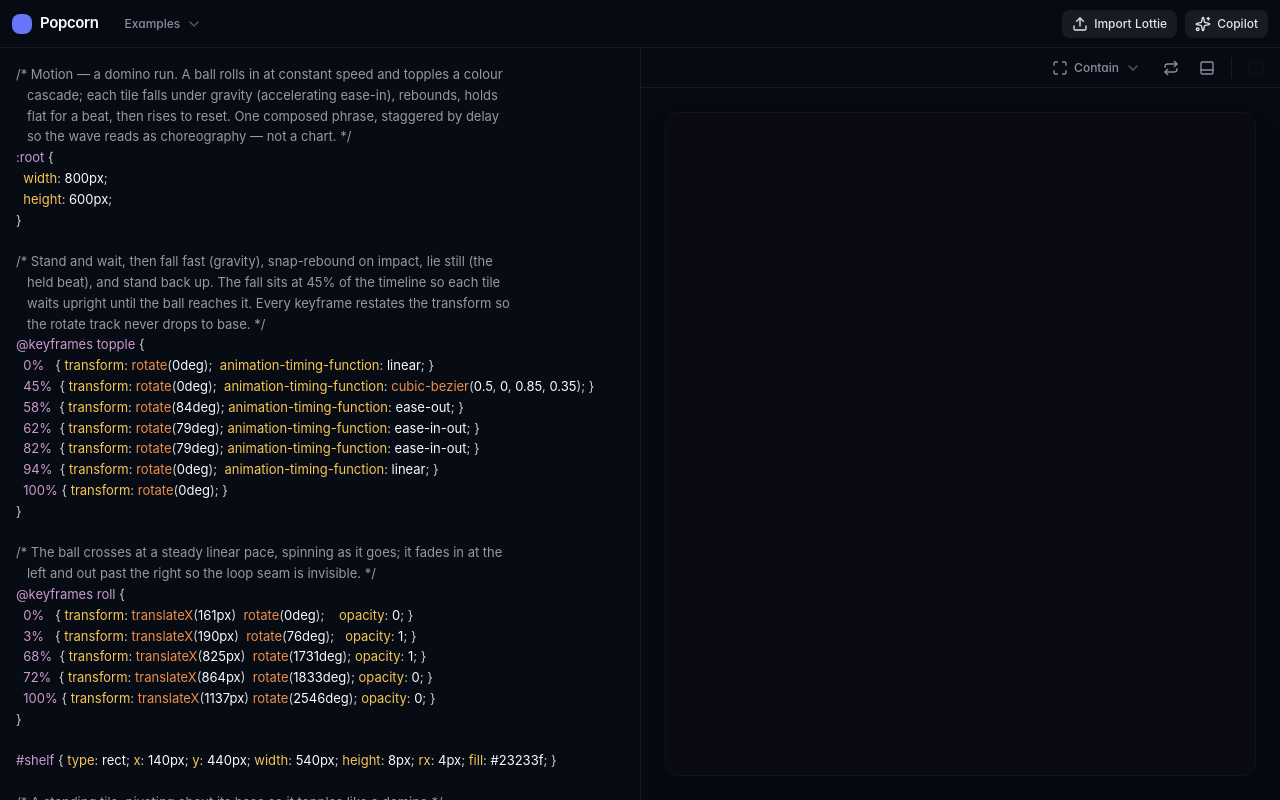
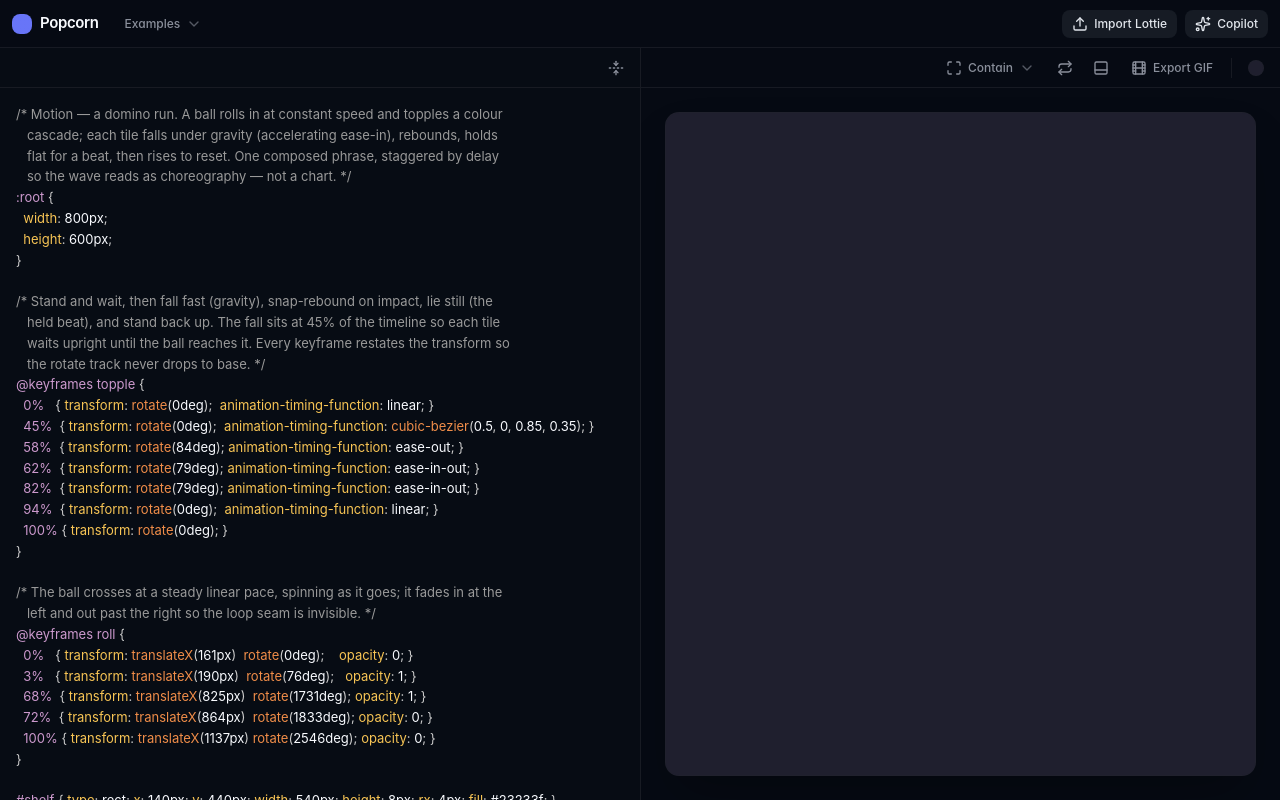
Before and after one commit to ayarse/popkorn, a React (Vite) app in the folder packages/demo/: page / in a window 1280 px wide. Built offline with nearby package versions, Linux system fonts and the light colour scheme; a web font is replaced by a local one.

Commit message:
feat(demo): GIF export and minify/format toggle

```diff
--- a/packages/demo/package.json
+++ b/packages/demo/package.json
@@ -18,6 +18,7 @@
     "@radix-ui/react-tooltip": "^1.2.12",
     "class-variance-authority": "^0.7.1",
     "clsx": "^2.1.1",
+    "gifenc": "^1.0.3",
     "lucide-react": "^1.23.0",
     "prismjs": "^1.30.0",
     "react": "^18.3.1",
--- a/packages/demo/src/App.tsx
+++ b/packages/demo/src/App.tsx
@@ -50,8 +50,12 @@ import {
   Repeat,
   RepeatOff,
   Maximize,
+  FoldVertical,
+  UnfoldVertical,
+  Film,
 } from "lucide-react";
 import { cn } from "@/lib/utils";
+import { exportGif, downloadGif } from "@/lib/gif";
 
 const enc = new TextEncoder();
 const bytes = (s: string) => enc.encode(s).length;
@@ -72,6 +76,7 @@ function fmtPct(d: number): string {
 }
 
 type SizePair = { lottie: number; popcorn: number };
+type SizeDelta = { before: number; after: number };
 
 type ImportResult = {
   label: string;
@@ -81,7 +86,11 @@ type ImportResult = {
   min?: SizePair;
 };
 
-function buildImportResult(label: string, rawLottie: string, css: string): ImportResult {
+function buildImportResult(
+  label: string,
+  rawLottie: string,
+  css: string,
+): ImportResult {
   const raw: SizePair = { lottie: bytes(rawLottie), popcorn: bytes(css) };
   let min: SizePair | undefined;
   try {
@@ -121,16 +130,52 @@ function App() {
   const [error, setError] = useState<string | null>(null);
   const [importResult, setImportResult] = useState<ImportResult | null>(null);
   const [showImport, setShowImport] = useState(false);
-  const [bgIndex, setBgIndex] = useState(4); // Ink
+  const [bgIndex, setBgIndex] = useState(3); // Graphite
   const [controlsVisible, setControlsVisible] = useState(true);
   const [loop, setLoop] = useState(true);
   const [fit, setFit] = useState<FitMode>("contain");
   const [chatOpen, setChatOpen] = useState(false);
+  const [minified, setMinified] = useState(false);
+  const [sizeDelta, setSizeDelta] = useState<SizeDelta | null>(null);
+  // null = idle; 0..1 = export progress fraction.
+  const [exportProgress, setExportProgress] = useState<number | null>(null);
+
+  async function handleExportGif() {
+    if (exportProgress !== null) return;
+    setExportProgress(0);
+    try {
+      const bytes = await exportGif(source, {
+        background: activeBg.value,
+        onProgress: setExportProgress,
+      });
+      downloadGif(bytes);
+    } catch (e: any) {
+      setError(`GIF export failed: ${e.message}`);
+    } finally {
+      setExportProgress(null);
+    }
+  }
 
   useEffect(() => {
     const ex = examples.find((e) => e.key === currentExample);
-    if (ex) setSource(ex.source);
+    if (ex) {
+      setSource(ex.source);
+      setMinified(false);
+      setSizeDelta(null);
+    }
   }, [currentExample]);
+
+  function toggleMinify() {
+    try {
+      const next = serialize(parse(source), { minify: !minified });
+      setSizeDelta({ before: bytes(source), after: bytes(next) });
+      setSource(next);
+      setMinified(!minified);
+      setError(null);
+    } catch (e: any) {
+      setError(`Could not format: ${e.message}`);
+    }
+  }
 
   function importLottie(text: string, label: string): boolean {
     setError(null);
@@ -145,6 +190,8 @@ function App() {
       const { css, warnings, blocked } = convertLottie(lottie);
       setCurrentExample(null);
       setSource(css);
+      setMinified(false);
+      setSizeDelta(null);
       const result = buildImportResult(label, text, css);
       result.warnings = warnings;
       result.blocked = blocked;
@@ -159,7 +206,8 @@ function App() {
   function handleLottieFile(file: File) {
     const reader = new FileReader();
     reader.onload = () => {
-      if (importLottie(reader.result as string, `"${file.name}"`)) setShowImport(false);
+      if (importLottie(reader.result as string, `"${file.name}"`))
+        setShowImport(false);
     };
     reader.onerror = () => setError(`Could not read file: ${file.name}`);
     reader.readAsText(file);
@@ -174,7 +222,9 @@ function App() {
         <header className="flex h-12 shrink-0 items-center gap-2 border-b border-border px-3">
           <div className="flex items-center gap-2 pr-2">
             <div className="size-5 rounded-md bg-gradient-to-br from-primary to-accent" />
-          <h1 className="text-[15px] font-semibold tracking-tight">Popcorn</h1>
+            <h1 className="text-[15px] font-semibold tracking-tight">
+              Popcorn
+            </h1>
           </div>
 
           <DropdownMenu>
@@ -210,7 +260,10 @@ function App() {
 
           <div className="ml-auto flex items-center gap-2">
             {importResult && (
-            <ImportStatusChip result={importResult} onDismiss={() => setImportResult(null)} />
+              <ImportStatusChip
+                result={importResult}
+                onDismiss={() => setImportResult(null)}
+              />
             )}
             <Button
               variant="secondary"
@@ -236,11 +289,42 @@ function App() {
         {/* Main content */}
         <div className="flex flex-1 overflow-hidden">
           {/* Source panel */}
-        <div className="flex-1 overflow-auto border-r border-border bg-card/30">
+          <div className="flex flex-1 flex-col overflow-hidden border-r border-border bg-card/30">
+            <div className="flex h-10 shrink-0 items-center gap-2 border-b border-border px-2">
+              <div className="ml-auto flex items-center gap-2">
+                {sizeDelta && (
+                  <span className="font-mono text-[11px] text-muted-foreground">
+                    {humanBytes(sizeDelta.before)} →{" "}
+                    {humanBytes(sizeDelta.after)} (
+                    {fmtPct(pct(sizeDelta.before, sizeDelta.after))})
+                  </span>
+                )}
+                <Tooltip>
+                  <TooltipTrigger asChild>
+                    <Button variant="ghost" size="icon" onClick={toggleMinify}>
+                      {minified ? (
+                        <UnfoldVertical className="size-4" />
+                      ) : (
+                        <FoldVertical className="size-4" />
+                      )}
+                    </Button>
+                  </TooltipTrigger>
+                  <TooltipContent>
+                    {minified ? "Format source" : "Minify source"}
+                  </TooltipContent>
+                </Tooltip>
+              </div>
+            </div>
+            <div className="flex-1 overflow-auto">
               <Editor
                 value={source}
-            onValueChange={setSource}
-            highlight={(code) => Prism.highlight(code, Prism.languages.css, "css")}
+                onValueChange={(v) => {
+                  setSource(v);
+                  setSizeDelta(null);
+                }}
+                highlight={(code) =>
+                  Prism.highlight(code, Prism.languages.css, "css")
+                }
                 padding={16}
                 style={{
                   minHeight: "100%",
@@ -250,6 +334,7 @@ function App() {
                   backgroundColor: "transparent",
                 }}
               />
+            </div>
           </div>
 
           {/* Animation panel */}
@@ -321,8 +406,29 @@ function App() {
                     </Button>
                   </TooltipTrigger>
                   <TooltipContent>
-                  {controlsVisible ? "Hide playback controls" : "Show playback controls"}
+                    {controlsVisible
+                      ? "Hide playback controls"
+                      : "Show playback controls"}
                   </TooltipContent>
+                </Tooltip>
+
+                {/* Export GIF */}
+                <Tooltip>
+                  <TooltipTrigger asChild>
+                    <Button
+                      variant="ghost"
+                      size="sm"
+                      className="gap-1.5"
+                      onClick={handleExportGif}
+                      disabled={exportProgress !== null}
+                    >
+                      <Film className="size-3.5" />
+                      {exportProgress !== null
+                        ? `Exporting… ${Math.round(exportProgress * 100)}%`
+                        : "Export GIF"}
+                    </Button>
+                  </TooltipTrigger>
+                  <TooltipContent>Export animation as GIF</TooltipContent>
                 </Tooltip>
 
                 <div className="mx-1 h-5 w-px bg-border" />
@@ -358,7 +464,7 @@ function App() {
                           onClick={() => setBgIndex(i)}
                           className={cn(
                             "flex items-center gap-2 rounded-md px-2 py-1.5 text-xs transition-colors hover:bg-secondary/60",
-                          bgIndex === i && "bg-secondary/60"
+                            bgIndex === i && "bg-secondary/60",
                           )}
                         >
                           <span
@@ -386,7 +492,13 @@ function App() {
             <div className="relative flex flex-1 items-center justify-center p-6 overflow-hidden">
               <div
                 className="flex w-full max-w-[960px] rounded-xl border border-border/60 shadow-2xl shadow-black/30 overflow-hidden"
-              style={{ height: "100%", backgroundColor: activeBg.value === "transparent" ? undefined : activeBg.value }}
+                style={{
+                  height: "100%",
+                  backgroundColor:
+                    activeBg.value === "transparent"
+                      ? undefined
+                      : activeBg.value,
+                }}
               >
                 <MotionCanvas
                   source={source}
@@ -403,7 +515,9 @@ function App() {
               {error && (
                 <div className="absolute bottom-5 left-1/2 z-30 flex -translate-x-1/2 items-center gap-2 rounded-lg border border-destructive/40 bg-destructive/10 px-3 py-2 text-xs text-foreground backdrop-blur-md">
                   <AlertCircle className="size-4 shrink-0 text-destructive" />
-                <span className="max-w-[420px] truncate font-mono">{error}</span>
+                  <span className="max-w-[420px] truncate font-mono">
+                    {error}
+                  </span>
                 </div>
               )}
             </div>
@@ -417,6 +531,8 @@ function App() {
             onApplySource={(css) => {
               setCurrentExample(null);
               setSource(css);
+              setMinified(false);
+              setSizeDelta(null);
               setImportResult(null);
               setError(null);
             }}
@@ -501,25 +617,41 @@ function ImportStatusChip({
           <div className="px-3 py-2.5 text-xs">
             <div className="mb-2 flex items-center gap-2 font-mono text-[10px] uppercase tracking-wider text-muted-foreground/70">
               <span className="w-2/5" />
-              <span className="flex-1 whitespace-nowrap text-center">Lottie</span>
-              <span className="flex-1 whitespace-nowrap text-center">Popcorn</span>
+              <span className="flex-1 whitespace-nowrap text-center">
+                Lottie
+              </span>
+              <span className="flex-1 whitespace-nowrap text-center">
+                Popcorn
+              </span>
               <span className="w-12 whitespace-nowrap text-center">Δ</span>
             </div>
             <div className="space-y-1.5">
               <div className="flex items-center gap-2 font-mono">
                 <span className="w-2/5 text-muted-foreground">Raw</span>
-                <span className="flex-1 whitespace-nowrap text-center">{humanBytes(raw.lottie)}</span>
-                <span className="flex-1 whitespace-nowrap text-center">{humanBytes(raw.popcorn)}</span>
-                <span className={`w-12 whitespace-nowrap text-center ${deltaPct <= 0 ? "text-emerald-500" : "text-amber-500"}`}>
+                <span className="flex-1 whitespace-nowrap text-center">
+                  {humanBytes(raw.lottie)}
+                </span>
+                <span className="flex-1 whitespace-nowrap text-center">
+                  {humanBytes(raw.popcorn)}
+                </span>
+                <span
+                  className={`w-12 whitespace-nowrap text-center ${deltaPct <= 0 ? "text-emerald-500" : "text-amber-500"}`}
+                >
                   {fmtPct(deltaPct)}
                 </span>
               </div>
               {min && (
                 <div className="flex items-center gap-2 font-mono">
                   <span className="w-2/5 text-muted-foreground">Minified</span>
-                  <span className="flex-1 whitespace-nowrap text-center">{humanBytes(min.lottie)}</span>
-                  <span className="flex-1 whitespace-nowrap text-center">{humanBytes(min.popcorn)}</span>
-                  <span className={`w-12 whitespace-nowrap text-center ${minDeltaPct <= 0 ? "text-emerald-500" : "text-amber-500"}`}>
+                  <span className="flex-1 whitespace-nowrap text-center">
+                    {humanBytes(min.lottie)}
+                  </span>
+                  <span className="flex-1 whitespace-nowrap text-center">
+                    {humanBytes(min.popcorn)}
+                  </span>
+                  <span
+                    className={`w-12 whitespace-nowrap text-center ${minDeltaPct <= 0 ? "text-emerald-500" : "text-amber-500"}`}
+                  >
                     {fmtPct(minDeltaPct)}
                   </span>
                 </div>
@@ -568,7 +700,11 @@ function ImportStatusChip({
   );
 }
 
-function ImportModal({ onFile, onText, onClose }: {
+function ImportModal({
+  onFile,
+  onText,
+  onClose,
+}: {
   onFile: (file: File) => void;
   onText: (text: string) => void;
   onClose: () => void;
@@ -586,19 +722,28 @@ function ImportModal({ onFile, onText, onClose }: {
   }, [onClose]);
 
   return (
-    <Dialog open onOpenChange={(o) => { if (!o) onClose(); }}>
+    <Dialog
+      open
+      onOpenChange={(o) => {
+        if (!o) onClose();
+      }}
+    >
       <DialogContent>
         <DialogHeader>
           <DialogTitle>Import Lottie</DialogTitle>
           <DialogDescription>
-            Drop a bodymovin <code className="font-mono">.json</code> file or paste its contents. It will be converted to Popcorn DSL.
+            Drop a bodymovin <code className="font-mono">.json</code> file or
+            paste its contents. It will be converted to Popcorn DSL.
           </DialogDescription>
         </DialogHeader>
 
         {/* Dropzone */}
         <div
           onClick={() => fileRef.current?.click()}
-          onDragOver={(e) => { e.preventDefault(); setDragOver(true); }}
+          onDragOver={(e) => {
+            e.preventDefault();
+            setDragOver(true);
+          }}
           onDragLeave={() => setDragOver(false)}
           onDrop={(e) => {
             e.preventDefault();
@@ -610,10 +755,11 @@ function ImportModal({ onFile, onText, onClose }: {
             "cursor-pointer rounded-lg border-2 border-dashed p-8 text-center text-sm transition-colors",
             dragOver
               ? "border-primary bg-primary/5 text-primary"
-              : "border-border text-muted-foreground hover:border-border/80 hover:text-foreground"
+              : "border-border text-muted-foreground hover:border-border/80 hover:text-foreground",
           )}
         >
-          Drop a <code className="font-mono">.json</code> file here, or click to browse
+          Drop a <code className="font-mono">.json</code> file here, or click to
+          browse
         </div>
         <input
           ref={fileRef}
--- /dev/null
+++ b/packages/demo/src/lib/gif-plan.ts
@@ -0,0 +1,29 @@
+export interface GifPlan {
+  /** Effective frames-per-second (may be lowered from the target for long scenes). */
+  fps: number;
+  /** Number of frames to render. */
+  frameCount: number;
+  /** Per-frame delay in milliseconds (GIF timing). */
+  delayMs: number;
+}
+
+/**
+ * Pick a frame budget for a scene of `durationMs`. Aims for `fps` (30), but
+ * caps total frames at `maxFrames` (~300) by lowering the fps for long scenes,
+ * so a 20s scene stays a reasonable file instead of 600 frames. A static scene
+ * (duration 0) exports a single frame.
+ */
+export function planGif(
+  durationMs: number,
+  { fps = 30, maxFrames = 300 }: { fps?: number; maxFrames?: number } = {},
+): GifPlan {
+  if (durationMs <= 0) {
+    return { fps, frameCount: 1, delayMs: Math.round(1000 / fps) };
+  }
+  let frameCount = Math.max(1, Math.round((durationMs / 1000) * fps));
+  if (frameCount > maxFrames) {
+    frameCount = maxFrames;
+    fps = frameCount / (durationMs / 1000);
+  }
+  return { fps, frameCount, delayMs: Math.round(1000 / fps) };
+}
--- /dev/null
+++ b/packages/demo/src/lib/gif.ts
@@ -0,0 +1,92 @@
+import { parse } from "@popcorn/parser";
+import {
+  buildSceneGraph,
+  Canvas2DRenderer,
+  RenderLoop,
+  AnimationScheduler,
+} from "@popcorn/player";
+import { quantize, applyPalette, GIFEncoder } from "gifenc";
+import { planGif } from "./gif-plan";
+
+export { planGif } from "./gif-plan";
+
+/**
+ * Render `source` offline to a downloadable GIF (Uint8Array of GIF bytes).
+ *
+ * The timeline is a pure function of time, so we spin up a throwaway player
+ * over an offscreen canvas at the scene's native size (viewport identity → 1:1
+ * scene px), seek frame-by-frame across [0, duration), and encode each frame.
+ * No DPR/letterbox from the on-screen canvas leaks in.
+ */
+export async function exportGif(
+  source: string,
+  {
+    background,
+    onProgress,
+  }: { background?: string | null; onProgress?: (fraction: number) => void } = {},
+): Promise<Uint8Array> {
+  const ast = parse(source);
+  const width = ast.canvas?.width ?? 400;
+  const height = ast.canvas?.height ?? 300;
+
+  const canvas = document.createElement("canvas");
+  canvas.width = width;
+  canvas.height = height;
+
+  const renderer = new Canvas2DRenderer(canvas);
+  const scheduler = new AnimationScheduler();
+  const loop = new RenderLoop(renderer, scheduler);
+  loop.setScene(buildSceneGraph(ast));
+  loop.setSceneSize(width, height);
+  loop.getVariableResolver().setVariables(ast.variables);
+
+  // A transparent export keeps alpha; anything else fills a solid backdrop.
+  const bg = background === "transparent" ? null : background ?? ast.canvas?.background ?? null;
+  const transparent = bg === null;
+  if (bg) loop.setBackgroundColor(bg);
+
+  const ctx = canvas.getContext("2d")!;
+  const format = transparent ? "rgba4444" : "rgb565";
+
+  const plan = planGif(loop.duration);
+  const gif = GIFEncoder();
+
+  for (let i = 0; i < plan.frameCount; i++) {
+    const t = plan.frameCount > 1 ? (i / plan.frameCount) * loop.duration : 0;
+    loop.seek(t);
+
+    const { data } = ctx.getImageData(0, 0, width, height);
+    const palette = quantize(data, 256, { format });
+    const index = applyPalette(data, palette, format);
+    const transparentIndex = transparent ? palette.findIndex((c) => c[3] === 0) : -1;
+
+    gif.writeFrame(index, width, height, {
+      palette,
+      delay: plan.delayMs,
+      repeat: 0,
+      transparent: transparentIndex >= 0,
+      transparentIndex: transparentIndex >= 0 ? transparentIndex : 0,
+    });
+
+    onProgress?.((i + 1) / plan.frameCount);
+    // Yield so the progress label can repaint between frames.
+    await new Promise((r) => setTimeout(r, 0));
+  }
+
+  gif.finish();
+  return gif.bytes();
+}
+
+/** Trigger a browser download of `bytes` as `filename` via a temporary object URL. */
+export function downloadGif(bytes: Uint8Array, filename = "scene.gif"): void {
+  const url = URL.createObjectURL(new Blob([bytes], { type: "image/gif" }));
+  const a = document.createElement("a");
+  a.href = url;
+  a.download = filename;
+  document.body.appendChild(a);
+  a.click();
+  a.remove();
+  // Defer revoke: revoking synchronously after click() cancels the download
+  // before the browser has read the blob.
+  setTimeout(() => URL.revokeObjectURL(url), 1000);
+}
```
Also changed, not shown: packages/demo/src/gifenc.d.ts (added, +25 -0 lines), 2 other files (tests, documents, lock files or other folders). Lines whose indentation alone changed are shown as unchanged.
